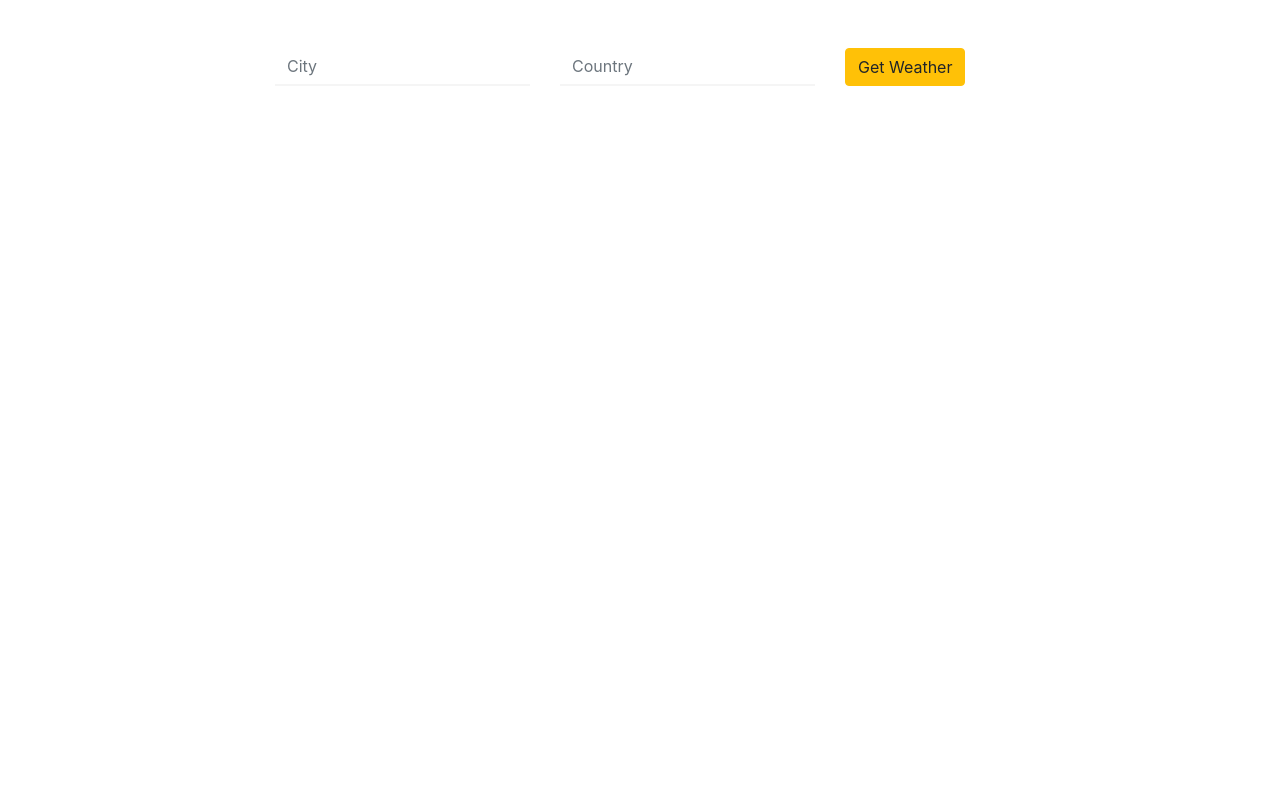
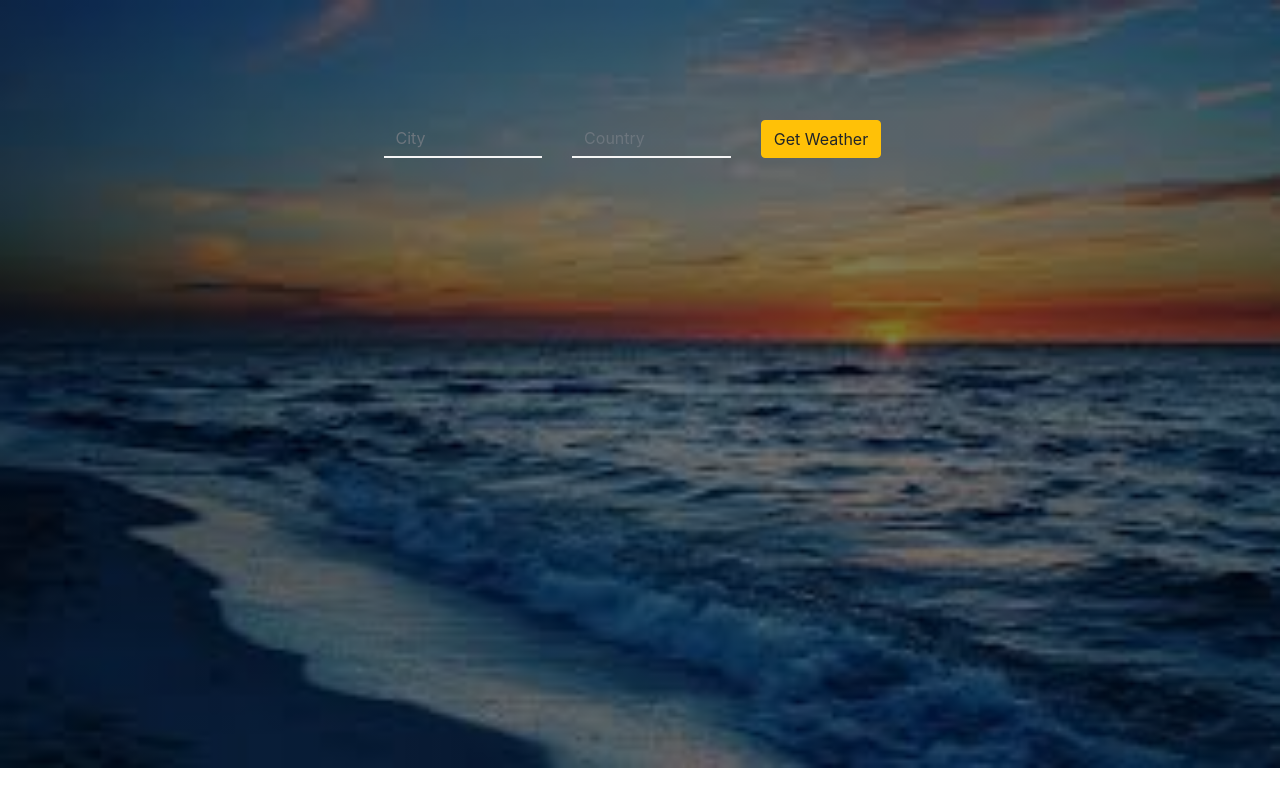
Before and after one commit to nikola4work/React_weather_app, a React (Create React App) app in the folder weather-app/: page / in a window 1280 px wide. Built offline with nearby package versions, Linux system fonts and the light colour scheme.

Commit message:
added a bcg image

```diff
--- a/weather-app/src/App.js
+++ b/weather-app/src/App.js
@@ -92,6 +92,7 @@ class App extends React.Component {
         temp_min: this.calCelsius(response.main.temp_min),
         description: response.weather[0].description,
         icon: this.weathericon.Thunderstorm,
+        error: false,
       });
 
       this.get_Weathericon(this.weathericon, response.weather[0].id);
--- a/weather-app/src/component/form.component.jsx
+++ b/weather-app/src/component/form.component.jsx
@@ -4,7 +4,7 @@ import "../component/form.style.css";
 const Form = props => {
     return (
       <div className="container">
-          <div>{props.error ? error(): null}</div>
+        <div>{props.error ? error() : null}</div>
         <form onSubmit={props.loadWeather}>
           <div className="row">
             <div className="col-md-3 offset-md-2">
@@ -27,7 +27,7 @@ const Form = props => {
               />
             </div>
             <div className="col-md-3 mt-md-0 text-md-left">
-              <button className="btn btn-warning">Get Weather</button>
+              <button className="btn btn-warning style">Get Weather</button>
             </div>
           </div>
         </form>
--- a/weather-app/src/component/form.style.css
+++ b/weather-app/src/component/form.style.css
@@ -1,5 +1,13 @@
 form {
     margin-top: 3rem;
+}
+
+.container{
+    display: flex;
+    justify-content: center;
+    align-items: center;
+    min-height: 25vh;
+    margin-left: 50px;
 }
 
 form input[name="city"], form input[name="country"] {
@@ -8,9 +16,28 @@ form input[name="city"], form input[name="country"] {
     border: 0;
     border-bottom: 2px solid whitesmoke;
     border-radius: 0;
+    margin-top: 30px;
 }
 
 form input:focus {
     background-color: transparent !important;
     box-shadow: none !important;
 }
+
+
+
+.form-control{
+    color:#fff !important;
+    text-transform: capitalize;
+}
+
+.cards{
+    margin-top: 40px;
+
+
+}
+
+.style{
+margin-top: 30px;
+
+}
--- a/weather-app/src/component/weather.component.jsx
+++ b/weather-app/src/component/weather.component.jsx
@@ -7,7 +7,7 @@ const Weather = (props) =>{
 
     return(
 
-    <div className="container">
+    <div className="container text-light">
       <div className="cards pt-4">
     <h1>{props.city}</h1>
          <h5 className="py-4">
--- a/weather-app/src/index.css
+++ b/weather-app/src/index.css
@@ -1,17 +1,12 @@
 body {
-  margin: 0;
-  font-family: -apple-system, BlinkMacSystemFont, 'Segoe UI', 'Roboto', 'Oxygen',
-    'Ubuntu', 'Cantarell', 'Fira Sans', 'Droid Sans', 'Helvetica Neue',
-    sans-serif;
-  -webkit-font-smoothing: antialiased;
-  -moz-osx-font-smoothing: grayscale;
-  background-image: url("");
+  background: linear-gradient( rgba(0, 0, 0, 0.5), rgba(0, 0, 0, 0.5)), url('./assets/download.jpg');
   background-position: center;
   background-repeat: no-repeat;
   background-size: cover;
+  min-height: 768px;
+  overflow: hidden;
 }
 
 code {
-  font-family: source-code-pro, Menlo, Monaco, Consolas, 'Courier New',
-    monospace;
+  font-family: source-code-pro, Menlo, Monaco, Consolas, 'Courier New', monospace;
 }
```
Also changed, not shown: weather-app/src/assets/download.jpg (added), 1 other file (tests, documents, lock files or other folders).
